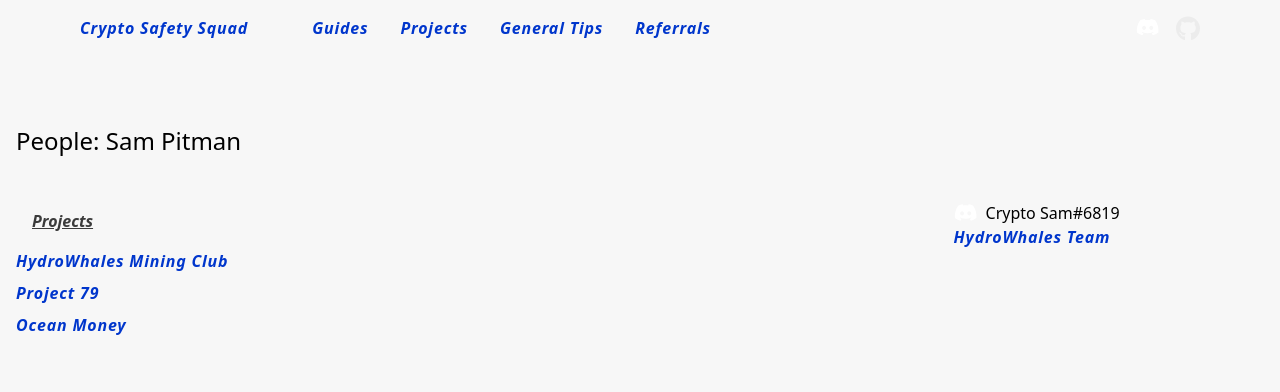
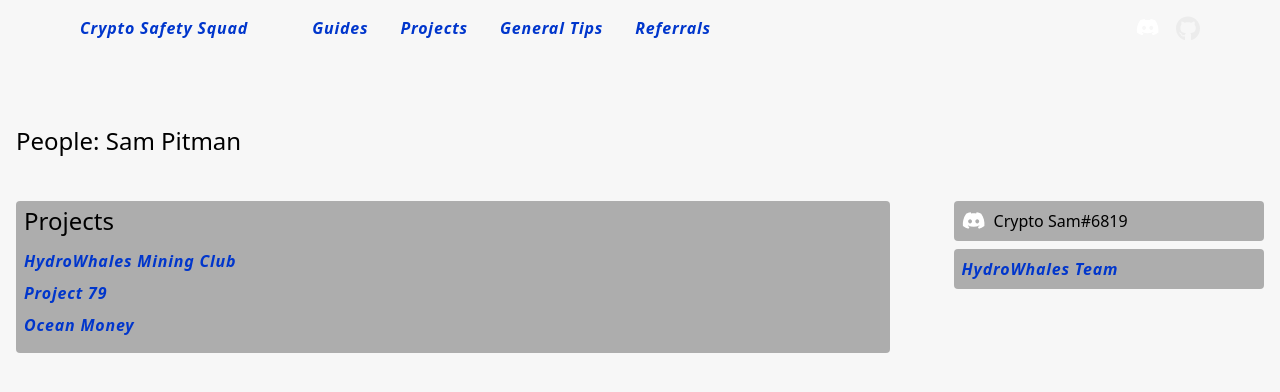
Before and after one commit to CryptoSafetySquad/website, a Next.js app: page /people/sam-pitman in a window 1280 px wide. Shown: the top 392 px of the page. Built offline with nearby package versions, Linux system fonts and the light colour scheme.

Commit message:
Improve people pages.

```diff
--- a/pages/people/adam-dignan.tsx
+++ b/pages/people/adam-dignan.tsx
@@ -4,25 +4,16 @@ import Page from '../../Components/Page'
 import TabbedContent from '../../Components/TabbedContent'
 import Adam from '../../data/people/AdamDignan'
 
-const SamPitman: NextPage = () => {
-
-  const tabs = [
-    {
-      title: 'Projects',
-      content: (
-        <>
-          <p><Link href='/projects/hydro-whales'><a>HydroWhales Mining Club</a></Link></p>
-          <p><Link href='/projects/project79'><a>Project 79</a></Link></p>
-          <p><Link href='/projects/ocean-money'><a>Ocean Money</a></Link></p>
-        </>
-      )
-    }
-  ]
-
+const AdamDignan: NextPage = () => {
   const title = 'People: Adam Dignan'
   const content = (
     <>
-      <TabbedContent content={tabs}></TabbedContent>
+      <div className='card'>
+        <h1 className='mb-4'>Projects</h1>
+        <p><Link href='/projects/hydro-whales'><a>HydroWhales Mining Club</a></Link></p>
+        <p><Link href='/projects/project79'><a>Project 79</a></Link></p>
+        <p><Link href='/projects/ocean-money'><a>Ocean Money</a></Link></p>
+      </div>
     </>
   )
 
@@ -35,16 +26,18 @@ const SamPitman: NextPage = () => {
       sidebarContent: (
         <>
         {Adam.socials.discord && (
-          <div className='flex'>
+          <div className='card flex'>
             <img className='mr-2' src='/images/icons/discord.svg' width='24' height='24'  alt='Discord Username:' />
             {Adam.socials.discord}
           </div>
         )}
-        <a href='https://www.hydrowhalesclub.com/#team' target='_blank' rel='noopener noreferrer'>HydroWhales Team</a>
+          <div className='card'>
+            <a href='https://www.hydrowhalesclub.com/#team' target='_blank' rel='noopener noreferrer'>HydroWhales Team</a>
+          </div>
         </>
       )
     }} />
   )
 }
 
-export default SamPitman
+export default AdamDignan
--- a/pages/people/sam-pitman.tsx
+++ b/pages/people/sam-pitman.tsx
@@ -6,23 +6,15 @@ import Sam from '../../data/people/SamPitman'
 
 const SamPitman: NextPage = () => {
 
-  const tabs = [
-    {
-      title: 'Projects',
-      content: (
-        <>
-          <p><Link href='/projects/hydro-whales'><a>HydroWhales Mining Club</a></Link></p>
-          <p><Link href='/projects/project79'><a>Project 79</a></Link></p>
-          <p><Link href='/projects/ocean-money'><a>Ocean Money</a></Link></p>
-        </>
-      )
-    }
-  ]
-
   const title = 'People: Sam Pitman'
   const content = (
     <>
-      <TabbedContent content={tabs}></TabbedContent>
+      <div className='card'>
+        <h1 className='mb-4'>Projects</h1>
+        <p><Link href='/projects/hydro-whales'><a>HydroWhales Mining Club</a></Link></p>
+        <p><Link href='/projects/project79'><a>Project 79</a></Link></p>
+        <p><Link href='/projects/ocean-money'><a>Ocean Money</a></Link></p>
+      </div>
     </>
   )
 
@@ -35,12 +27,14 @@ const SamPitman: NextPage = () => {
       sidebarContent: (
         <>
         {Sam.socials.discord && (
-            <div className='flex'>
+            <div className='card flex'>
               <img className='mr-2' src='/images/icons/discord.svg' width='24' height='24' alt='Discord Username:' />
               {Sam.socials.discord}
             </div>
         )}
-        <a href='https://www.hydrowhalesclub.com/#team' target='_blank' rel='noopener noreferrer'>HydroWhales Team</a>
+          <div className='card'>
+            <a href='https://www.hydrowhalesclub.com/#team' target='_blank' rel='noopener noreferrer'>HydroWhales Team</a>
+          </div>
         </>
       )
     }} />
```
